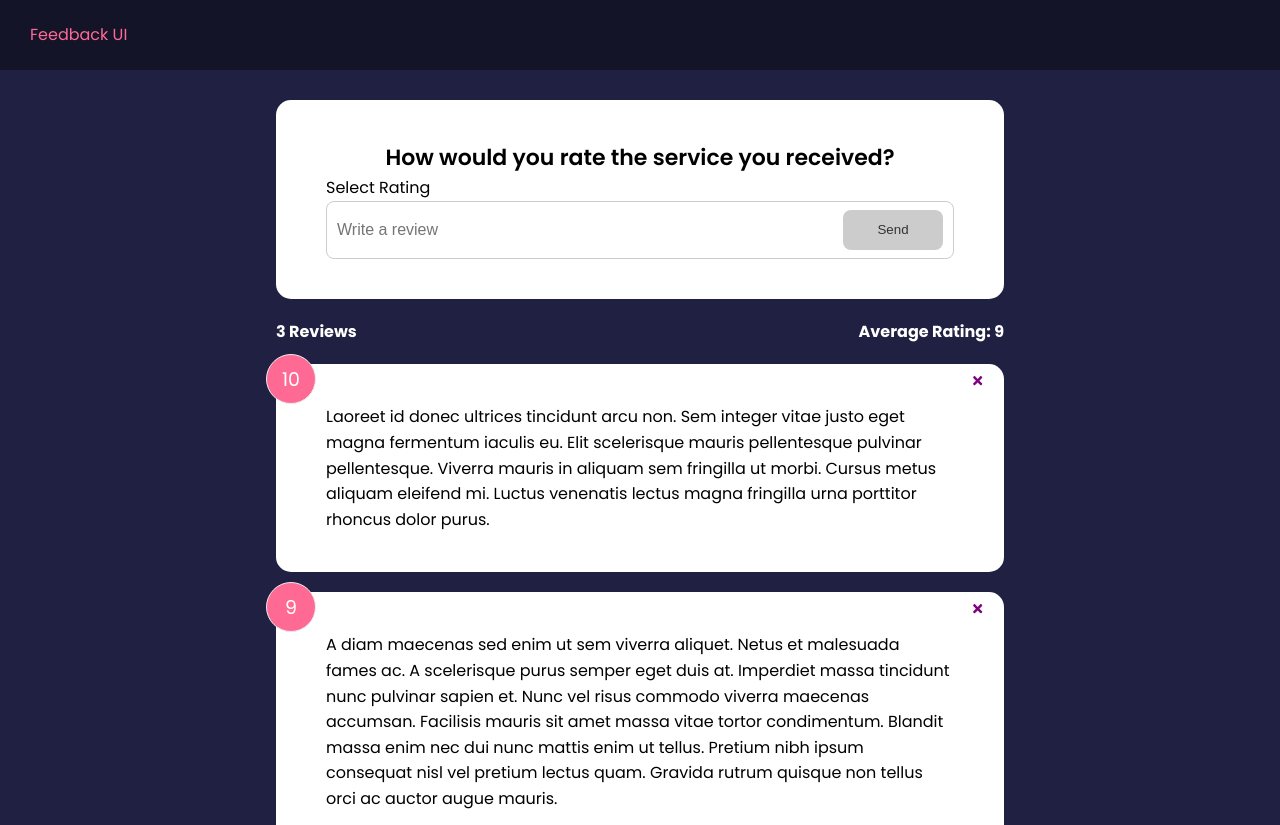
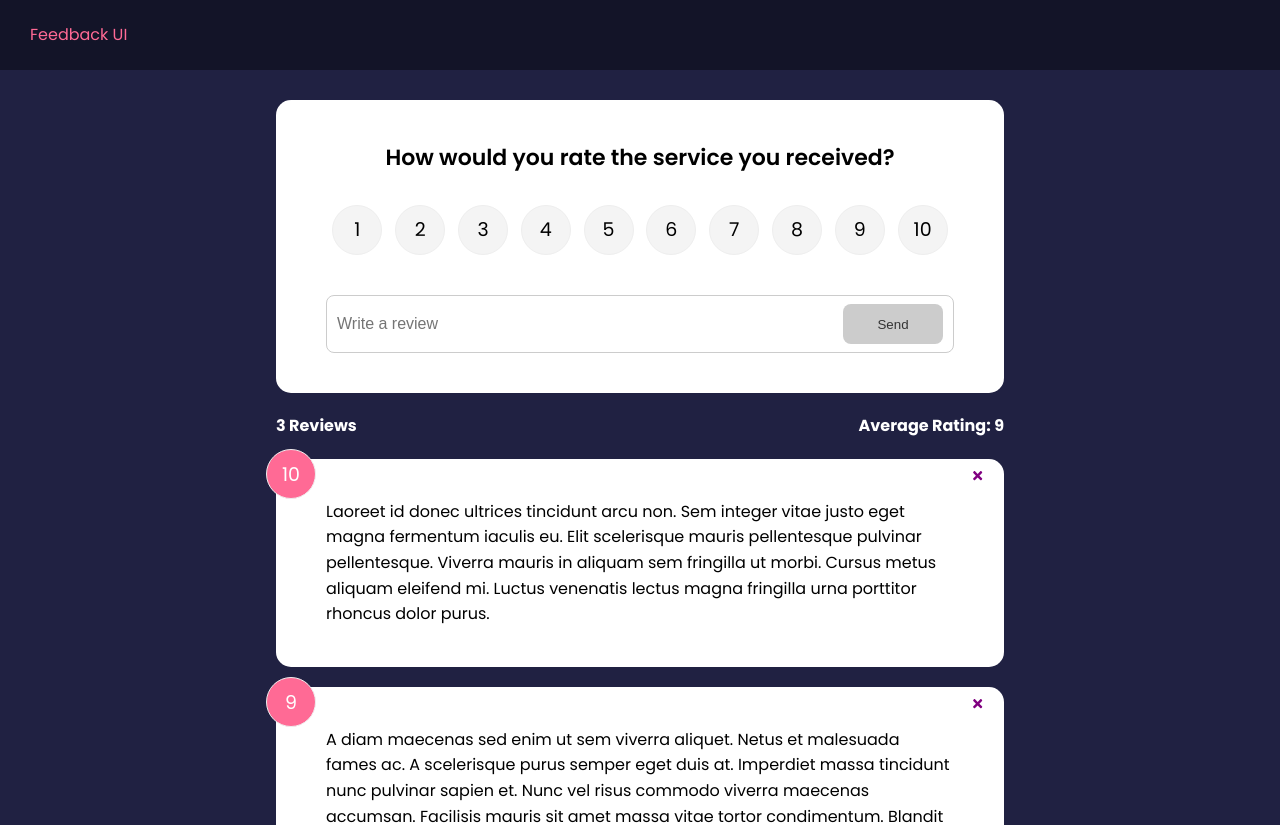
Before and after one commit to ogechinagu/feedbackUITutorial, a React (Create React App) app: page / in a window 1280 px wide. Shown: the top 825 px of the page. Built offline with nearby package versions, Linux system fonts and the light colour scheme.

Commit message:
Clean up codes

```diff
--- a/package.json
+++ b/package.json
@@ -8,7 +8,8 @@
     "react": "18.0.0",
     "react-dom": "18.0.0",
     "react-icons": "^4.6.0",
-    "react-scripts": "^5.0.1"
+    "react-scripts": "^5.0.1",
+    "uuid": "^9.0.0"
   },
   "devDependencies": {
     "@babel/runtime": "7.13.8",
--- a/src/App.js
+++ b/src/App.js
@@ -1,3 +1,4 @@
+import { v4 as uuidv4 } from 'uuid';
 import { useState } from 'react';
 import { Header } from './components/Header';
 
@@ -16,11 +17,17 @@
       setFeedback(feedback.filter((item) => item.id !== id));
     }
   };
+
+  const addFeedback = (newFeedback) => {
+    newFeedback.id = uuidv4()
+    setFeedback([newFeedback, ...feedback])
+    console.log('Playing', newFeedback);
+  };
   return (
     <>
       <Header />
       <div className='container'>
-        <FeedbackForm />
+        <FeedbackForm handleAdd={addFeedback} />
         <FeedbackStats feedback={feedback} />
         <FeedbackList feedback={feedback} handleDelete={deleteFeedback} />
       </div>
--- a/src/components/FeedbackForm.jsx
+++ b/src/components/FeedbackForm.jsx
@@ -1,11 +1,11 @@
 import { useState } from 'react';
 import { Card } from './shared/Card';
 import { Button } from './shared/Button';
-import { RatingSelect } from "./RatingSelect";
+import { RatingSelect } from './RatingSelect';
 
-export const FeedbackForm = () => {
+export const FeedbackForm = ({ handleAdd }) => {
   const [text, setText] = useState('');
-  const [rating, setRating] = useState(10);
+  const [rating, setRating] = useState(7);
   const [message, setMessage] = useState('');
   const [btnDisabled, setBtnDisabled] = useState(true);
 
@@ -22,11 +22,20 @@
     }
     setText(e.target.value);
   };
+  const handleSubmit = (e) => {
+    e.preventDefault();
+    if (text.trim().length > 10) {
+      const newFeedback = { text, rating };
+      handleAdd(newFeedback);
+      setText('');
+    }
+  };
+
   return (
     <Card>
-      <form>
+      <form onSubmit={handleSubmit}>
         <h2>How would you rate the service you received?</h2>
-        <RatingSelect />
+        <RatingSelect select={(rating) => setRating(rating)} />
         <div className='input-group'>
           <input
             type='text'
--- a/src/components/RatingSelect.jsx
+++ b/src/components/RatingSelect.jsx
@@ -1,5 +1,27 @@
-import React from 'react';
+import { useState } from 'react';
 
-export const RatingSelect = () => {
-  return <div>Select Rating</div>;
+export const RatingSelect = ({select}) => {
+  const [selected, setSelected] = useState();
+
+  const handleChange = (e) => {
+    setSelected(+e.currentTarget.value);
+    select(+e.currentTarget.value);
+  };
+  return (
+    <ul className='rating'>
+      {Array.from({ length: 10 }, (_, i) => (
+        <li key={`rating-${i + 1}`}>
+          <input
+            type='radio'
+            id={`num${i + 1}`}
+            name='rating'
+            value={i + 1}
+            onChange={handleChange}
+            checked={selected === i + 1}
+          />
+          <label htmlFor={`num${i + 1}`}>{i + 1}</label>
+        </li>
+      ))}
+    </ul>
+  );
 };
```
Also changed, not shown: 1 other file (tests, documents, lock files or other folders).
